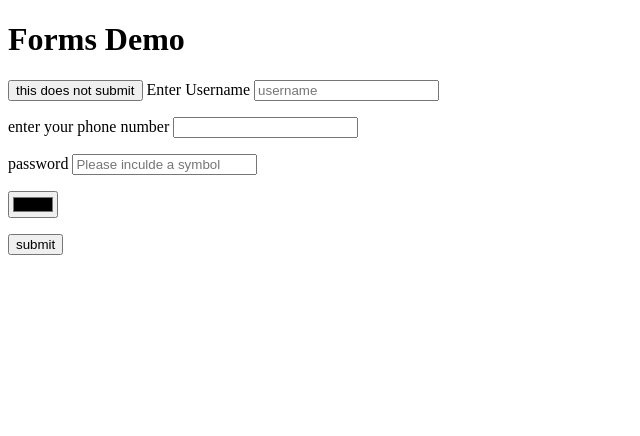
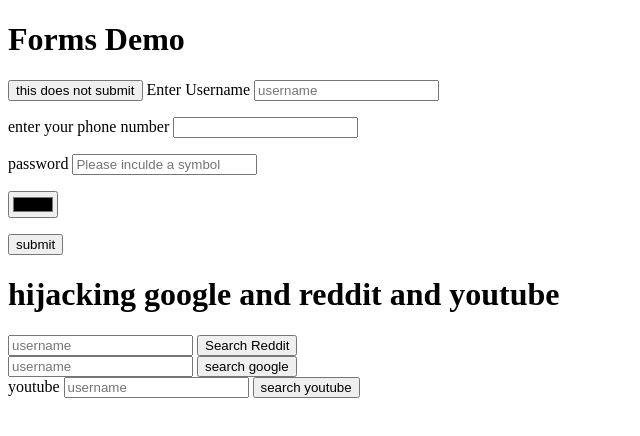
Before and after one commit to mirenja/colt-steele_webdev_bootcamp, a plain HTML site: page HTMLTASKS/forms.html in a window 1280 px wide. Shown: the whole page, without its empty margins (0-640 px from the left). Drawn offline with Linux system fonts and the light colour scheme.

Commit message:
hijack youtube reddit and google search

```diff
--- a/HTMLTASKS/forms.html
+++ b/HTMLTASKS/forms.html
@@ -31,5 +31,26 @@
 
     </form>
 
+    <!--hijacking google and reddit and youtube search pages-->
+    <h1>hijacking google and reddit and youtube</h1>
+    <form action="https://www.reddit.com/search">
+
+        <input id= "username" type="text" placeholder="username" name= "q">
+        <button>Search Reddit</button>
+    </form>
+    <form action="https://www.google.com/search">
+
+        <input id= "username" type="text" placeholder="username" name= "q">
+        <button>search google</button>
+    </form>
+
+    <form action="https://www.youtube.com/results">
+          <label for ="username">youtube</label>
+        <input id= "username" type="text" placeholder="username" name= "search_query">
+        <button>search youtube</button>
+    </form>
+
+
+
 </body>
 </html>
```
